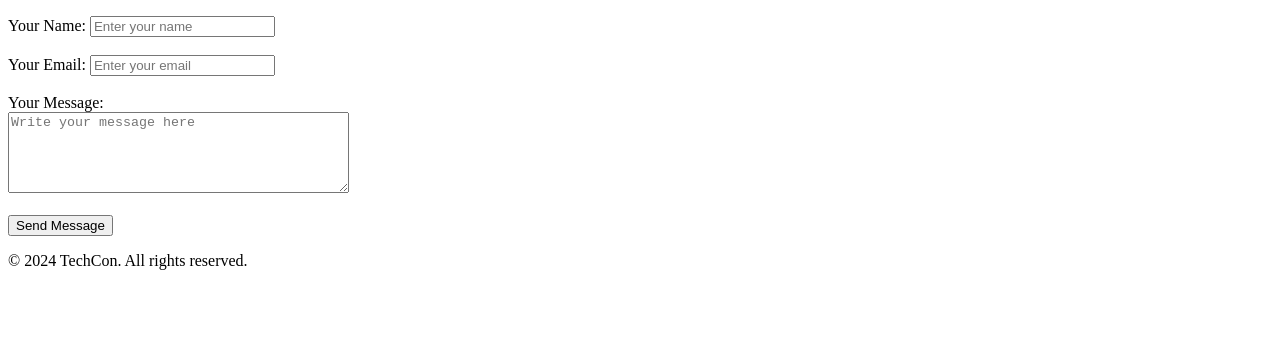
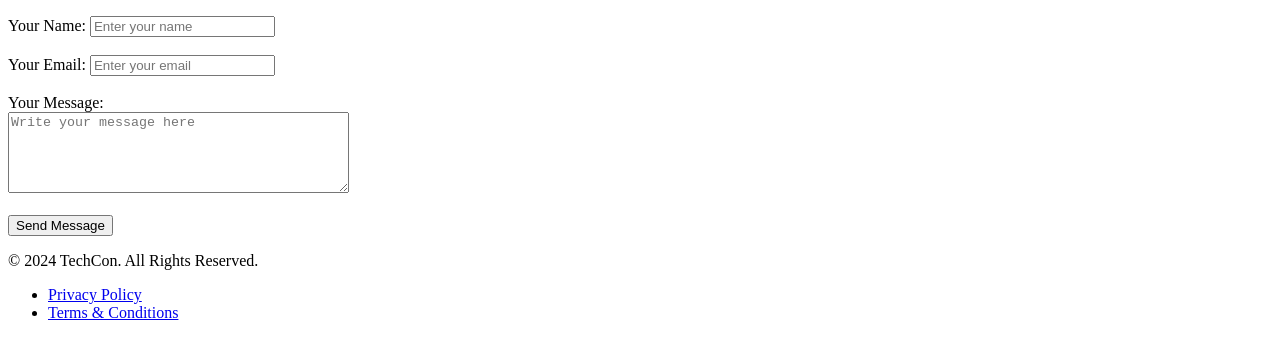
Before and after one commit to Tshedimoso/TechCon_HTML, a plain HTML site: page techcon_website/contact.html in a window 1280 px wide. Shown: the part 909-1247 px from the top of the page. Before the commit the page ends 1195 px from the top, so only its background shows below. Drawn offline with Linux system fonts and the light colour scheme.

Commit message:
Update contact.html

```diff
--- a/techcon_website/contact.html
+++ b/techcon_website/contact.html
@@ -81,8 +81,14 @@
     </main>
 
 
-    <footer>
-        <p>&copy; 2024 TechCon. All rights reserved.</p>
+     <footer>
+        <p>&copy; 2024 TechCon. All Rights Reserved.</p>
+        <nav>
+            <ul>
+                <li><a href="privacy.html">Privacy Policy</a></li>
+                <li><a href="terms.html">Terms & Conditions</a></li>
+            </ul>
+        </nav>
     </footer>
 </body>
 </html>
```
